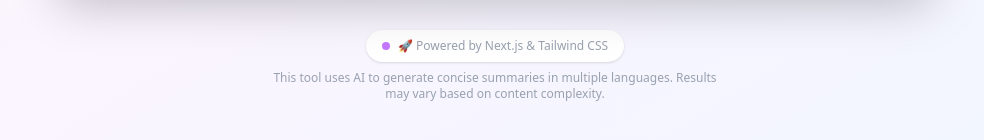
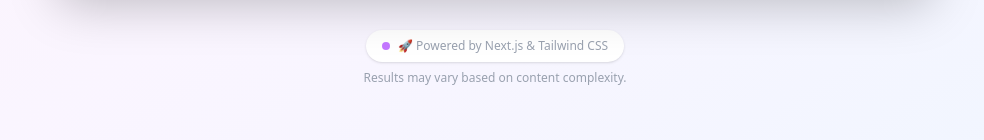
Before and after one commit to AimanAshraf/Nexium_AimanAshraf_BlogSummariser, a Next.js app: page / in a window 1280 px wide. Shown: the part 558-698 px from the top of the page, without its empty margins (145-1129 px from the left). Built offline with nearby package versions, Linux system fonts and the light colour scheme.

Commit message:
Updatedpage.tsx

```diff
--- a/app/page.tsx
+++ b/app/page.tsx
@@ -1,3 +1,5 @@
+'use client';
+
 import { useState, useEffect, useRef } from 'react';
 import { Input } from '@/components/ui/input';
 import { Button } from '@/components/ui/button';
@@ -7,6 +9,7 @@ import { useCopyToClipboard } from 'react-use';
 import { toast } from 'sonner';
 import TextareaAutosize from 'react-textarea-autosize';
 import { Tabs, TabsList, TabsTrigger, TabsContent } from '@/components/ui/tabs';
+
 export default function Home() {
   const [url, setUrl] = useState('');
   const [result, setResult] = useState<{
@@ -38,6 +41,7 @@ export default function Home() {
     "Understand articles faster..."
   ];
 
+  // Typing animation effect
   useEffect(() => {
     const currentText = sampleTexts[typingIndex];
     let charIndex = 0;
@@ -60,6 +64,7 @@ export default function Home() {
     return () => clearTimeout(timeout);
   }, [typingIndex]);
 
+  // Floating bubbles background effect
   useEffect(() => {
     const interval = setInterval(() => {
       controls.start({
@@ -716,7 +721,6 @@ export default function Home() {
           <span>🚀 Powered by Next.js & Tailwind CSS</span>
         </motion.div>
         <p className="max-w-md mx-auto">
-          This tool uses AI to generate concise summaries in multiple languages.
           Results may vary based on content complexity.
         </p>
       </motion.footer>
```
